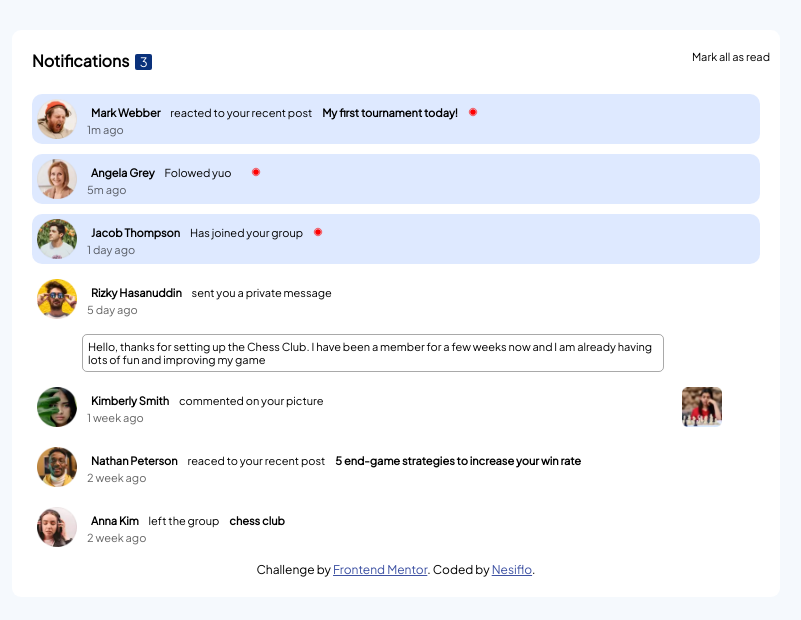
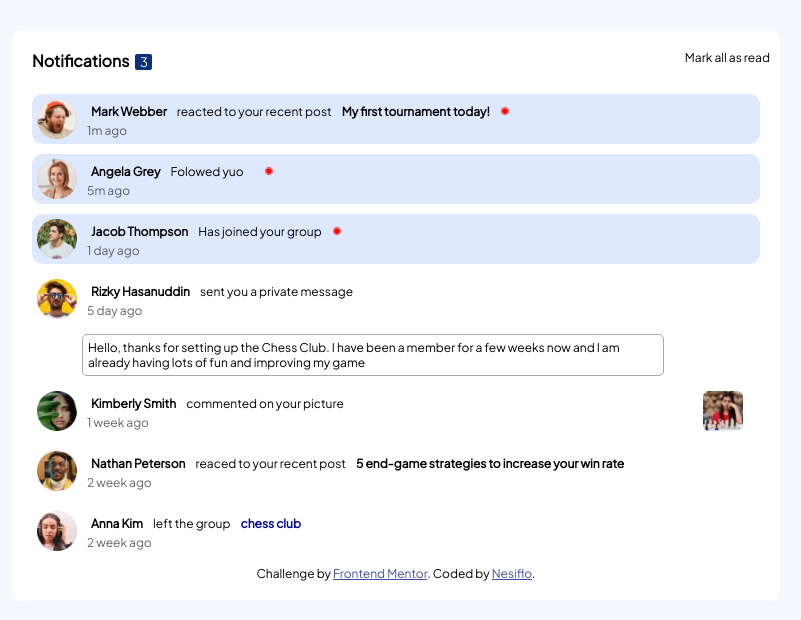
Before and after one commit to neidersinis1/mentor2, a plain HTML site: page index.html in a window 1280 px wide. Shown: the whole page, without its empty margins (244-1045 px from the left). Drawn offline with nearby package versions, Linux system fonts and the light colour scheme.

Commit message:
midificado

```diff
--- a/styles.css
+++ b/styles.css
@@ -15,7 +15,7 @@ body {
   background-color: white;
   width: 60%;
   height: 90%;
-  font-size: 1.1rem;
+  font-size: 1.2rem;
   position: relative;
   margin: auto;
   margin-top: 3rem;
@@ -174,8 +174,8 @@ img {
 }
 
 .etiqueta1 {
-  color: black;
-  font-weight: 600;
+  color: hsl(239, 96%, 30%);
+  font-weight: 800;
   cursor: pointer;
 }
 
```
